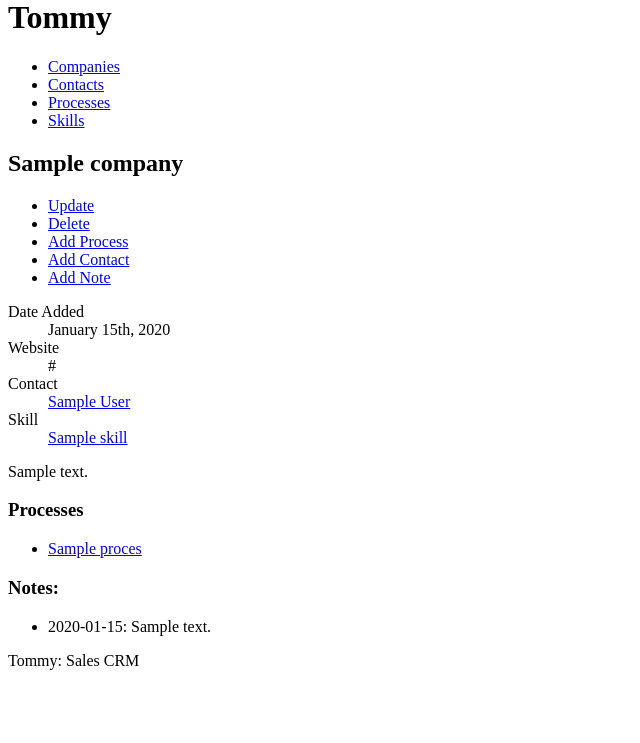
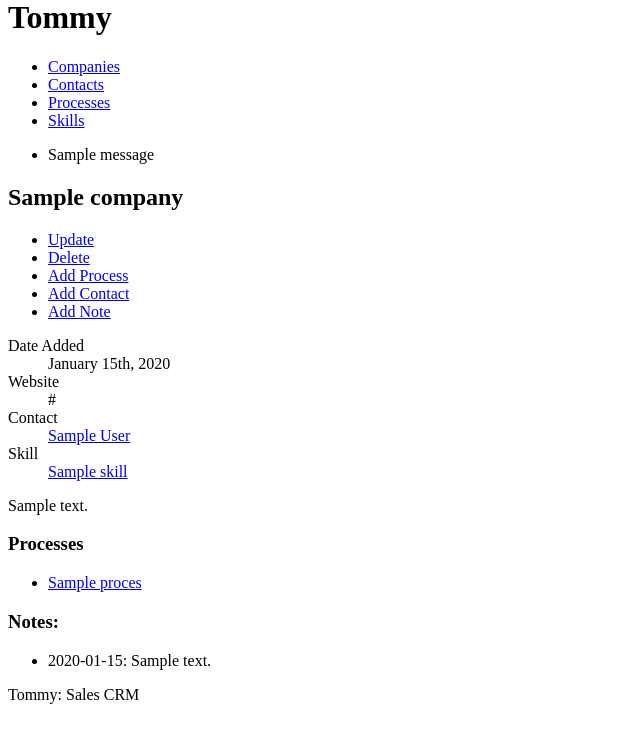
Before and after one commit to RodrigoVillatoro/recruiting_crm, a Django app: a page that uses tommy/templates/base.html in a window 1280 px wide. Shown: the part 22-765 px from the top of the page, without its empty margins (0-640 px from the left). Run offline with Django 3.2, Linux system fonts and the light colour scheme; tables that the repository leaves empty hold one stand-in row (values such as "Sample post"); one stand-in notice (Sample message) is shown; parts of the project's set-up code (start-up, migrations or seed data) failed here and were passed over.

Commit message:
added html to show messages

```diff
--- a/tommy/templates/base.html
+++ b/tommy/templates/base.html
@@ -25,6 +25,22 @@
         </li>
       </ul>
     </nav>
+    {% if messages %}
+      <div>
+        <div>
+          <ul>
+            {% for message in messages %}
+              {% if message.tags %}
+                <li class="{{ message.tags }}">
+              {% else %}
+                <li>
+              {% endif %}
+              {{ message }}</li>
+            {% endfor %}
+          </ul>
+        </div>
+      </div>
+    {% endif %}
     <main>
       {% block content %}
 
```
